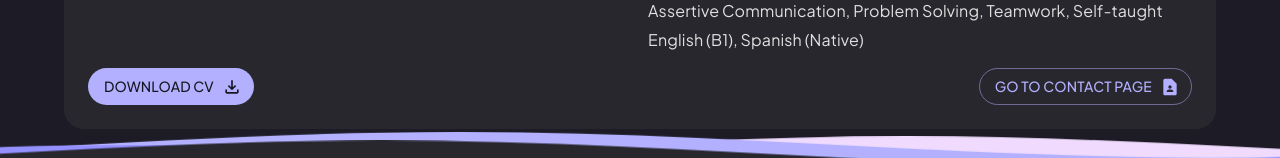
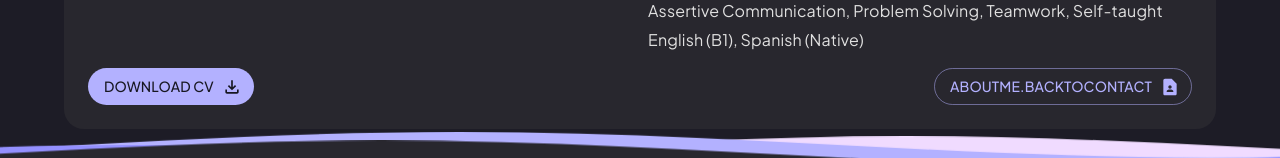
Before and after one commit to Elder-Meyer/personal-portfolio, a React (Vite) app: page /about-me in a window 1280 px wide. Shown: the part 887-1045 px from the top of the page. Built offline with nearby package versions, Linux system fonts and the light colour scheme.

Commit message:
4.0.204 Add reference object for text trans en/es AboutMe btn contact page

```diff
--- a/src/views/about-me/AboutMe.jsx
+++ b/src/views/about-me/AboutMe.jsx
@@ -343,7 +343,7 @@ export const AboutMe = () => {
               <ContactPage fontSize="inherit" />
             </IconButton>
             <Button component={Link} to={"/contact"} size="medium" variant="outlined" sx={{ borderRadius: 5, display: {xs: "none", sm: "flex"} }} endIcon={<ContactPage/>}>
-              Go to contact page
+              {t("aboutMe.backtocontact")}
             </Button>
           </Grid>
         </Grid>
```
